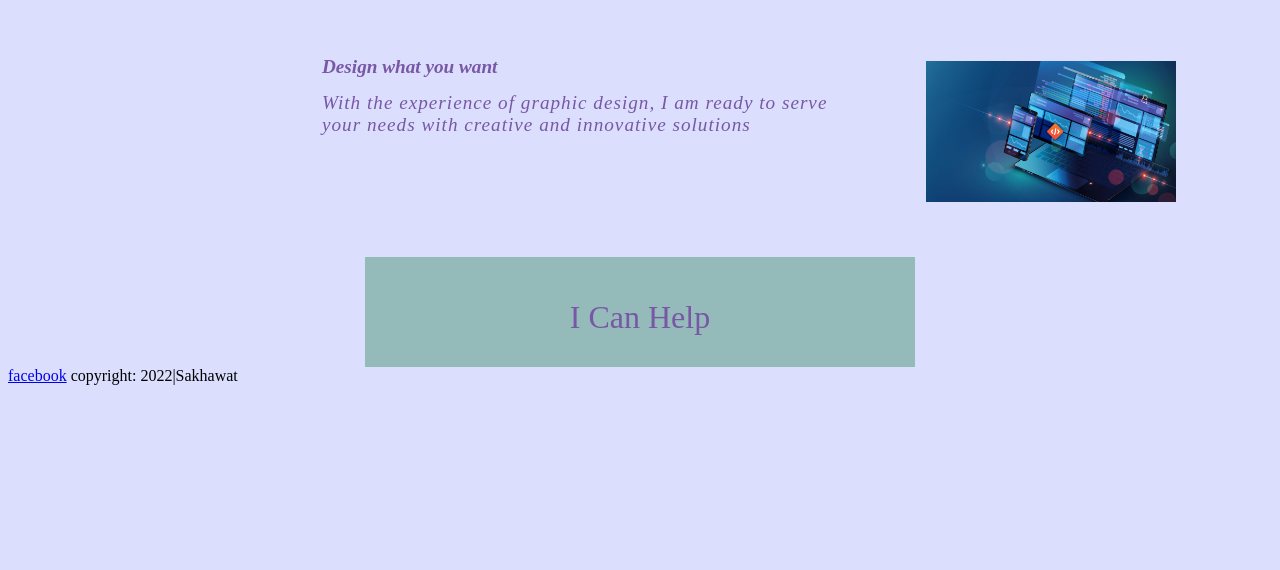
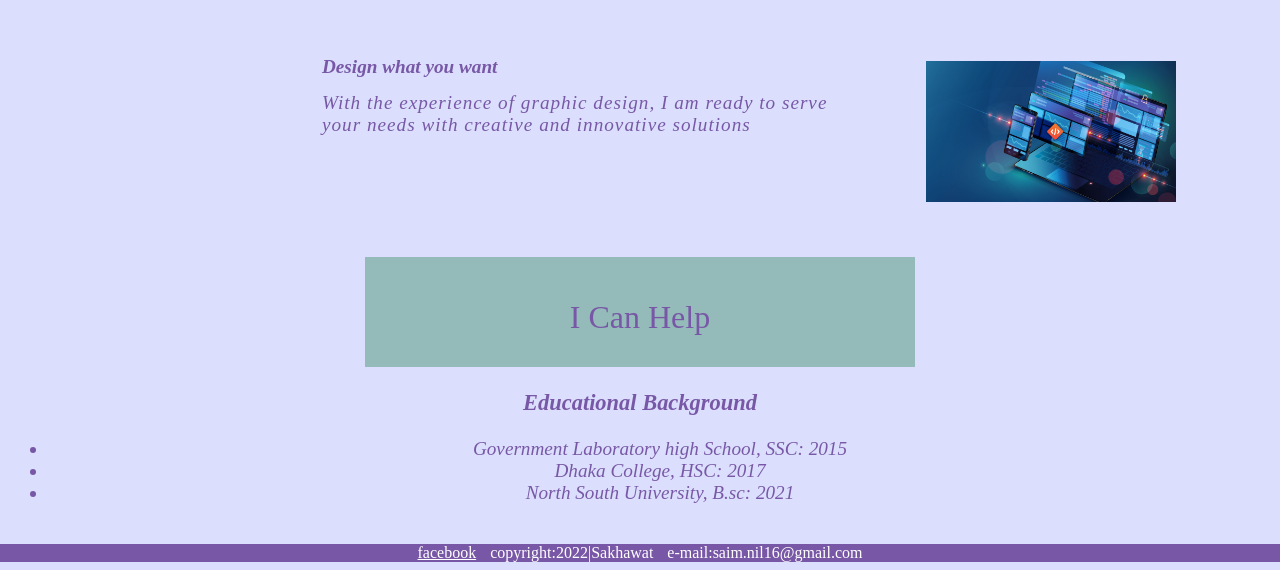
Before and after one commit to Sakhawat-Saim/MyPortfolio, a plain HTML site: page index.html in a window 1280 px wide. Shown: the part 1656-2226 px from the top of the page. Before the commit the page ends 2049 px from the top, so only its background shows below. Drawn offline with Linux system fonts and the light colour scheme.

Commit message:
Final version

```diff
--- a/index.html
+++ b/index.html
@@ -81,26 +81,26 @@
 
     </div>
 
+    <div class="educat">
+        <h3>Educational Background</h3>
+        <ul>
+            <li>Government Laboratory high School, SSC: 2015</li>
+            <li>Dhaka College, HSC: 2017</li>
+            <li>North South University, B.sc: 2021</li>
+        </ul>
+    </div>
 
 
-    <footer>
+
+
+    <footer class="footer">
 
         <a href="https://www.facebook.com/sakhawat.saim/">
             facebook</a>
-        <a>copyright: 2022|Sakhawat</a>
+        <a>copyright:2022|Sakhawat</a>
+        <a> e-mail:saim.nil16@gmail.com</a>
 
     </footer>
-
-
-    <!--
-    <h3>Educational Background</h3>
-    <ul>
-        <li>Government Laboratory high School, SSC: 2015</li>
-        <li>Dhaka College, HSC: 2017</li>
-        <li>North South University, B.sc: 2021</li>
-    </ul>  -->
-
-
 
 </body>
 
--- a/style.css
+++ b/style.css
@@ -6,7 +6,7 @@
   margin-top: -15px;
 }
 
-/* Style the links inside the navigation bar */
+
 .topnav a {
   float: left;
   color: #f2f2f2;
@@ -16,7 +16,7 @@
   font-size: 17px;
 }
 
-/* Change the color of links on hover */
+
 .topnav a:hover {
   background-color: #ddd;
   color: black;
@@ -41,7 +41,6 @@ body {
   width: 300px;
   padding: 10px;
   white-space: nowrap;
-  /* font-family: Arial, Helvetica, sans-serif; */
   font: italic 1.2em "Fira Sans", serif;
   font-weight: normal;
 
@@ -50,7 +49,6 @@ body {
 
 .sky{
   float: left;
-  margin-left: 0px 0px 0px 30px;
   width: 150px;
   height: 38px;
   margin-left: 150px;
@@ -81,7 +79,6 @@ hr{
 }
 .develop{
   float: left;
-  margin-left: 0px 0px 0px 30px;
   width: 150px;
   height: 38px;
   margin-left: 200px;
@@ -91,7 +88,6 @@ hr{
 }
 .develop p{
   float: left;
-  /* margin-left: 0px 0px 0px 30px; */
   width: 550px;
   height: 250px;
   margin-left: 350px;
@@ -108,12 +104,10 @@ hr{
 
   width: 50px;
   padding: 10px;
-  /* font-family: Arial, Helvetica, sans-serif; */
   font: italic 1.2em "Fira Sans", serif;
   font-weight: normal;
   padding-top: 20px;
   font-size: large;
-  /* font: italic 1.2em "Fira Sans", serif; */
   font-weight: bold;
   color: #7858a6;
 }
@@ -136,7 +130,6 @@ padding-bottom: 0.1px;
 }
 .develop h2{
   float: left;
-  /* margin-left: 0px 0px 0px 30px; */
   width: 550px;
   height: 150px;
   margin-left: 350px;
@@ -159,8 +152,6 @@ padding-bottom: 0.1px;
 }
 .frontend h2{
   float: right;
-
-  /* margin-left: 0px 0px 0px 30px; */
   width: 550px;
   height: 150px;
   margin-left: 350px;
@@ -169,7 +160,6 @@ padding-bottom: 0.1px;
   font-size: x-large;
   font: italic 1.2em "Fira Sans", serif;
   font-weight: bold;
-  /* background-color: #031227; */
   padding-left: 100px;
   right: 200px;
   position: relative;
@@ -179,7 +169,6 @@ padding-bottom: 0.1px;
 .frontend p{
 
   float: right;
-  /* margin-left: 0px 0px 0px 30px; */
   width: 550px;
   height: 100px;
   margin-left: 100px;
@@ -195,8 +184,6 @@ padding-bottom: 0.1px;
 }
 .mobile{
   float: right;
-
-  margin-left: 30px 0px 0px 0px;
   width: 150px;
   height: 38px;
   margin-right: 250px;
@@ -204,41 +191,39 @@ padding-bottom: 0.1px;
 }
 
 .help p{
-  /* position: relative; */
-  /* bottom: auto; */
-  /* top: 400px;
-  left: 5px; */
+
   text-align: center;
   color: #7858a6;
-
-  /* padding-top: 10px;
-padding-bottom: 0.1px; */
-
 
 }
 .help{
   font-size: xx-large;
   background-color: #94bbb9;
-  /* white-space: nowrap; */
   margin: auto;
   width: 550px;
   height: 100px;
-  /* position: relative; */
   margin-top: 550px;
   padding-top: 10px;
 
 }
 
-/* .freelance p{
-  position: relative;
-  /* bottom: auto; */
-  /* top: 500px;
-  left: 150px;
-  background-color: #94bbb9;
-font-size: xx-large;
-margin: auto;
-width: 30%;
-padding-top: 0.1px;
-padding-bottom: 0.1px;
-padding-left: 50px;
-} */
+.footer{
+  text-align: center;
+  margin-left: -15px;
+  margin-right: -15px;
+  margin-top: 40px;
+  background-color:#7858a6;
+  color: white;
+  word-spacing: 10px;
+
+}
+a{
+  color: white;
+}
+.educat{
+  text-align: center;
+  color: #7858a6;
+  font-size: large;
+  font: italic 1.2em "Fira Sans", serif;
+  font-weight: normal;
+}
```
